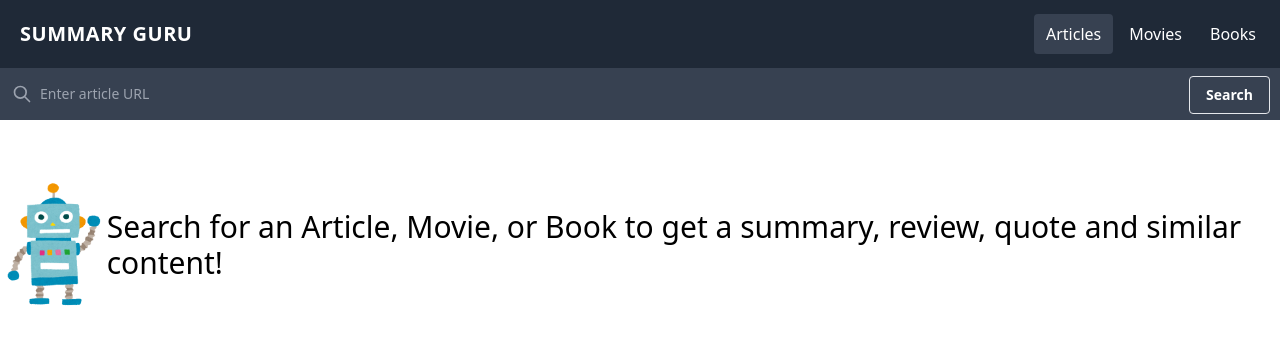
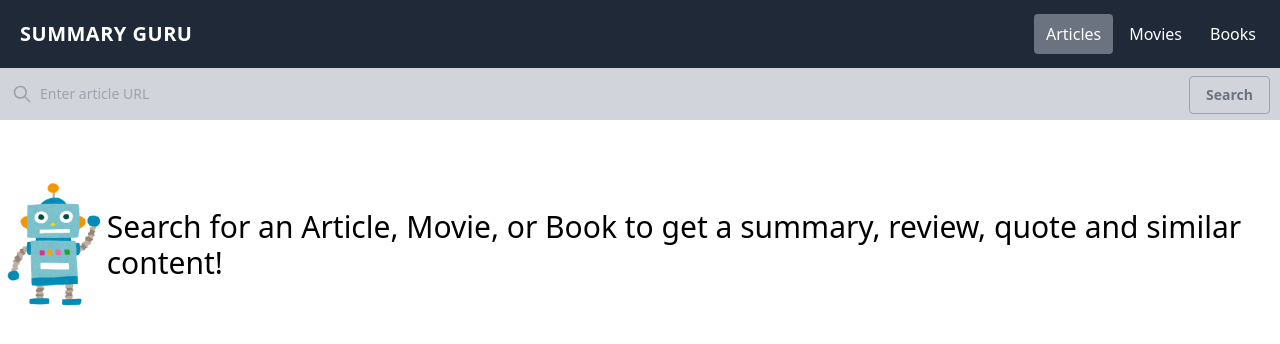
Before and after one commit to aarij-anwer/SummaryG, a Next.js app: page / in a window 1280 px wide. Shown: the top 344 px of the page. Built offline with nearby package versions, Linux system fonts and the light colour scheme; no server answers; the database is empty; a web font is replaced by a local one.

Commit message:
Updated colors

```diff
--- a/pages/components/Navigation.js
+++ b/pages/components/Navigation.js
@@ -26,7 +26,7 @@ export default function Navigation(props) {
       >
         <div className="lg:inline-flex lg:flex-row lg:ml-auto lg:w-auto w-full lg:items-center items-start flex flex-col lg:h-auto">
           <button
-            className={`lg:inline-flex lg:w-auto w-full px-3 py-2 rounded text-white items-center justify-center hover:bg-gray-700 ${props.searchType === 'articles' ? 'bg-gray-700' : ''
+            className={`lg:inline-flex lg:w-auto w-full px-3 py-2 rounded text-white items-center justify-center hover:bg-gray-400 ${props.searchType === 'articles' ? 'bg-gray-500' : ''
               }`}
             onClick={() => props.onSearchTypeChange('articles')}
           >
@@ -34,7 +34,7 @@ export default function Navigation(props) {
           </button>
           <div className="mt-2 lg:mt-0 lg:w-1"></div> {/* Add a small distance */}
           <button
-            className={`lg:inline-flex lg:w-auto w-full px-3 py-2 rounded text-white items-center justify-center hover:bg-cyan-700 ${props.searchType === 'movies' ? 'bg-cyan-700' : ''
+            className={`lg:inline-flex lg:w-auto w-full px-3 py-2 rounded text-white items-center justify-center hover:bg-cyan-400 ${props.searchType === 'movies' ? 'bg-cyan-500' : ''
               }`}
             onClick={() => props.onSearchTypeChange('movies')}
           >
@@ -42,7 +42,7 @@ export default function Navigation(props) {
           </button>
           <div className="mt-2 lg:mt-0 lg:w-1"></div> {/* Add a small distance */}
           <button
-            className={`lg:inline-flex lg:w-auto w-full px-3 py-2 rounded text-white items-center justify-center hover:bg-emerald-400 ${props.searchType === 'books' ? 'bg-emerald-400' : ''
+            className={`lg:inline-flex lg:w-auto w-full px-3 py-2 rounded text-white items-center justify-center hover:bg-emerald-400 ${props.searchType === 'books' ? 'bg-emerald-500' : ''
               }`}
             onClick={() => props.onSearchTypeChange('books')}
           >
--- a/pages/components/Review.js
+++ b/pages/components/Review.js
@@ -2,7 +2,7 @@ export default function Review(props) {
   return (
     <div>
       <label htmlFor="message" className="block mb-2 text-sm font-medium text-gray-900 dark:text-black">
-        Review
+        Review:
       </label>
       <textarea
         id="message"
--- a/pages/components/Search.js
+++ b/pages/components/Search.js
@@ -27,13 +27,13 @@ export default function Search(props) {
   const getSearchBarColor = () => {
     switch (props.searchType) {
       case "articles":
-        return "bg-gray-700 dark:bg-gray-700";
+        return "bg-gray-300 dark:bg-gray-700";
       case "movies":
-        return "bg-cyan-700 dark:bg-cyan-700";
+        return "bg-cyan-200 dark:bg-cyan-700";
       case "books":
-        return "bg-emerald-400 dark:bg-emerald-400";
+        return "bg-emerald-200 dark:bg-emerald-400";
       default:
-        return "bg-gray-700 dark:bg-gray-700";
+        return "bg-gray-300 dark:bg-gray-700";
     }
   };
 
@@ -47,13 +47,13 @@ export default function Search(props) {
         </div>
         <input
           id="default-search"
-          className={`block w-full p-4 pl-10 text-sm text-gray-300 focus:ring-blue-500 focus:border-blue-500 dark:placeholder-gray-400 dark:text-white dark:focus:ring-blue-500 dark:focus:border-blue-500 ${getSearchBarColor()}`}
+          className={`block w-full p-4 pl-10 text-sm text-gray-600 focus:ring-blue-500 focus:border-blue-500 dark:placeholder-gray-400 dark:text-white dark:focus:ring-blue-500 dark:focus:border-blue-500 ${getSearchBarColor()}`}
           type="search"
           ref={inputRef}
           placeholder={props.searchType === "articles" ? "Enter article URL" : `Enter ${props.searchType.slice(0, -1)} title`}
           required
         />
-        <button type="submit" className="text-white absolute right-2.5 top-.5 bottom-1.5 bg-transparent hover:bg-amber-500 text-gray-200 font-semibold hover:text-white py-2 px-4 border border-gray-200 hover:border-transparent rounded text-sm">
+        <button type="submit" className="text-gray-500 dark:text-gray-200 absolute right-2.5 top-.5 bottom-1.5 bg-transparent hover:bg-amber-500 font-semibold hover:text-white py-2 px-4 border border-gray-400 dark:border-gray-200 hover:border-transparent rounded text-sm">
           Search
         </button>
       </div>
--- a/pages/components/Title.js
+++ b/pages/components/Title.js
@@ -2,7 +2,7 @@ export default function Title(props) {
 
   return (
     <div>
-      <h1 className={`text-4xl font-extrabold light:text-black bg-gray-200 ${!props.searchIdState ? 'hidden' : ''}`}>Title: {props.title}</h1>
+      <h1 className={`pt-10 pl-5 text-4xl font-extrabold light:text-black bg-gray-200 ${!props.searchIdState ? 'hidden' : ''}`}>Title: {props.title}</h1>
     </div>
   );
 }
```
